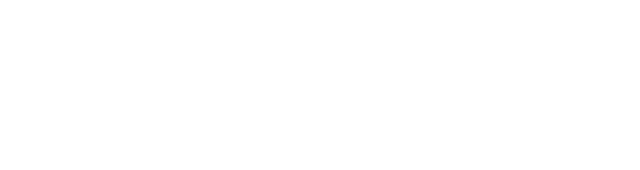
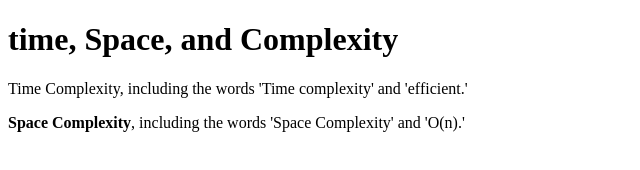
Before and after one commit to acciojob/time-and-space-complexity-satyamgupta09, a website: page main.html in a window 1280 px wide. Shown: the whole page, without its empty margins (0-640 px from the left). Drawn offline with Linux system fonts and the light colour scheme.

Commit message:
created a submission

```diff
--- a/main.html
+++ b/main.html
@@ -7,6 +7,9 @@
 </head>
 
 <body>
+	<h1>time, Space, and Complexity</h1>
+	<p>Time Complexity, including the words 'Time complexity' and 'efficient.'</p>
+	<p><b>Space Complexity</b>, including the words 'Space Complexity' and 'O(n).'</p>
 	<!-- the entire body must be written by student -->
     <script type="text/javascript" src="./script.js">
 </script>
```
